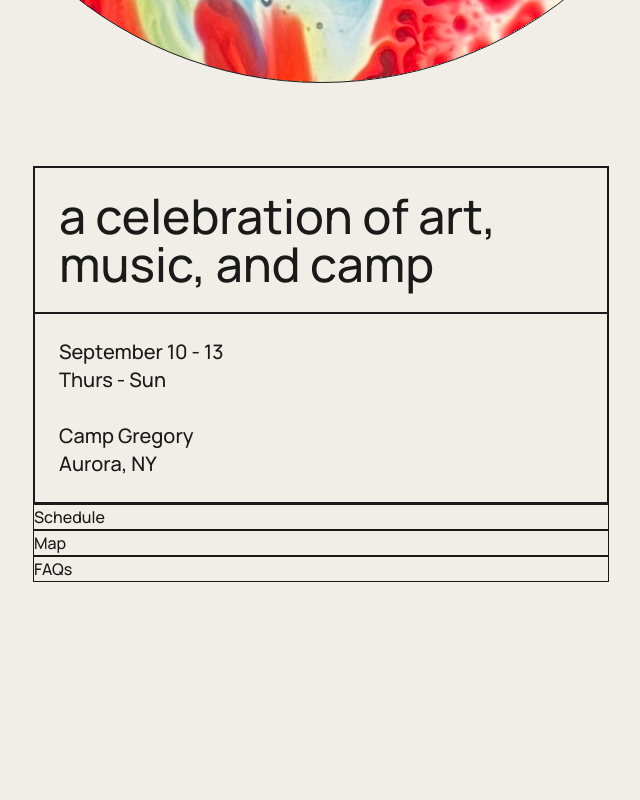
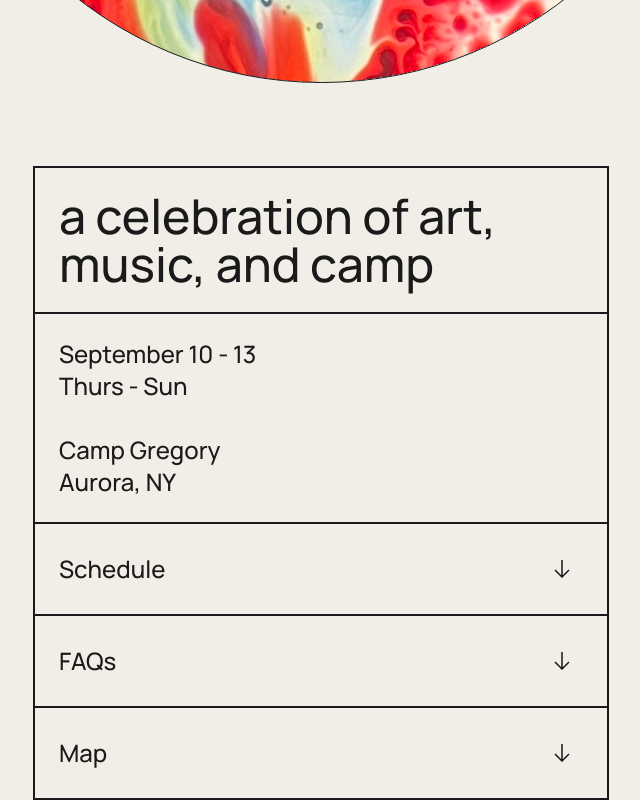
Before and after one commit to goldsamantha/campcamp, a React (Vite) app: page / in a window 1280 px wide. Shown: the part 762-1562 px from the top of the page, without its empty margins (319-959 px from the left). Before the commit the page ends 1344 px from the top, so only its background shows below. Built offline with nearby package versions, Linux system fonts and the light colour scheme.

Commit message:
initial toggle for faqs etc

```diff
--- a/package.json
+++ b/package.json
@@ -22,6 +22,7 @@
     "@vitejs/plugin-react": "^6.0.3",
     "react": "^19.2.7",
     "react-dom": "^19.2.7",
-    "tailwindcss": "^4.3.3"
+    "tailwindcss": "^4.3.3",
+    "vite-plugin-svgr": "^5.2.0"
   }
 }
--- a/src/App.tsx
+++ b/src/App.tsx
@@ -1,6 +1,7 @@
 import { useState } from 'react'
 import heroImg from '/assets/shader1.jpg'
 import campCampLogo from '/campcamplogo.png'
+import Toggle from './Toggle'
 // import './App.css'
 
 function App() {
@@ -21,7 +22,7 @@ function App() {
           <div className="border-2 w-full p-6">
             <p className="text-5xl"> a celebration of art, music, and camp</p>
           </div>
-          <div className="border-x-2 border-b-2 w-full p-6 text-xl">
+          <div className="border-x-2 border-b-2 w-full p-6 text-2xl">
             <p>September 10 - 13</p>
             <p>Thurs - Sun</p>
             <br />
@@ -29,19 +30,22 @@ function App() {
             <p>Aurora, NY</p>
           </div>
 
-          <div className="border w-full">
-            Schedule
+          <div className="border-x-2 border-b-2 w-full p-6 text-2xl">
+            <Toggle title="Schedule">
+              i am the schedule content
+            </Toggle>
           </div>
-          <div className="border w-full">
-            Map
+          <div className="border-x-2 border-b-2 w-full p-6 text-2xl">
+            <Toggle title="FAQs">
+              i am the schedule content
+            </Toggle>
           </div>
-          <div className="border w-full">
-            FAQs
+          <div className="border-x-2 border-b-2 w-full p-6 text-2xl">
+            <Toggle title="Map">
+              i am the schedule content
+            </Toggle>
           </div>
-
-
         </div>
-
 
       </div>
     </>
--- /dev/null
+++ b/src/Toggle.tsx
@@ -0,0 +1,34 @@
+import { useState, type ReactNode } from "react";
+import DownArrowSvg from "./assets/Arrow--down.svg?react";
+
+type ToggleType = {
+  title: string;
+  children: ReactNode
+}
+
+const Toggle = ({title, children}: ToggleType) => {
+  const [isOpen, setIsOpen] = useState(false);
+
+  return (
+    <div>
+      <div className="flex justify-between items-center">
+        <div>
+          {title}
+        </div>
+        <button
+          onClick={(e) => setIsOpen(!isOpen)} aria-label="change toggle">
+          <DownArrowSvg className={isOpen ? "rotate-180" : ""} />
+        </button>
+      </div>
+
+      {isOpen &&
+        <div>
+          {children}
+        </div>
+      }
+    </div>
+  )
+
+}
+
+export default Toggle;
--- a/src/style.css
+++ b/src/style.css
@@ -69,13 +69,13 @@ h1 {
 }
 
 button {
-  border-radius: 8px;
+  border-radius: 6px;
   border: 1px solid transparent;
-  padding: 0.6em 1.2em;
+  padding: 8px;
   font-size: 1em;
   font-weight: 500;
   font-family: inherit;
-  background-color: var(--button-color);
+  /* background-color: var(--button-color); */
   cursor: pointer;
   transition: border-color 0.25s;
 }
--- a/vite.config.ts
+++ b/vite.config.ts
@@ -1,10 +1,12 @@
 import { defineConfig } from 'vite'
 import react from '@vitejs/plugin-react'
 import tailwindcss from '@tailwindcss/vite'
+import svgr from "vite-plugin-svgr"
 
 export default defineConfig({
   plugins: [
     tailwindcss(),
     react(),
+    svgr(),
   ],
 })
```
Also changed, not shown: src/assets/Arrow--down.svg (added), 1 other file (tests, documents, lock files or other folders).
